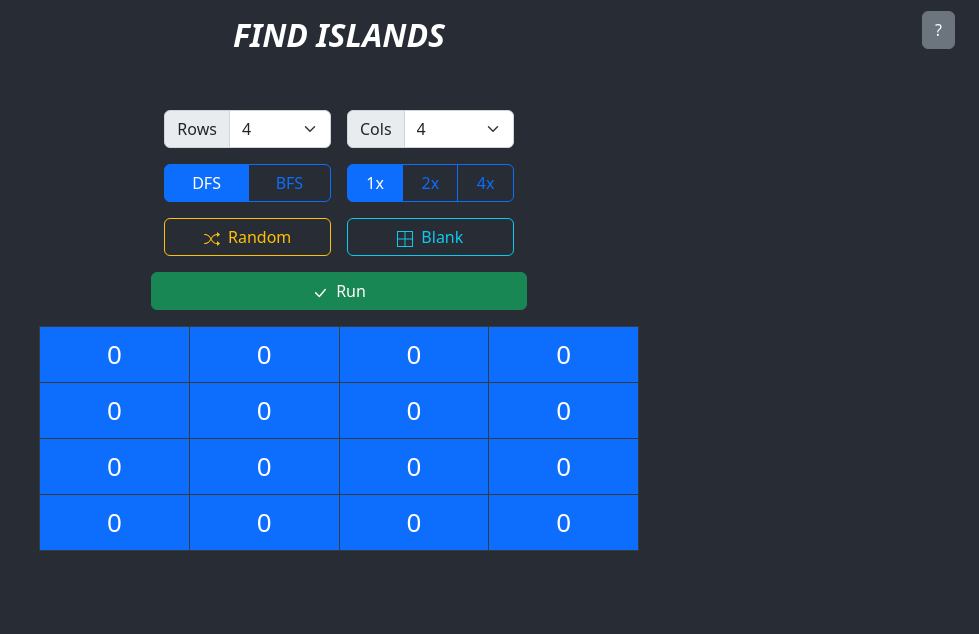
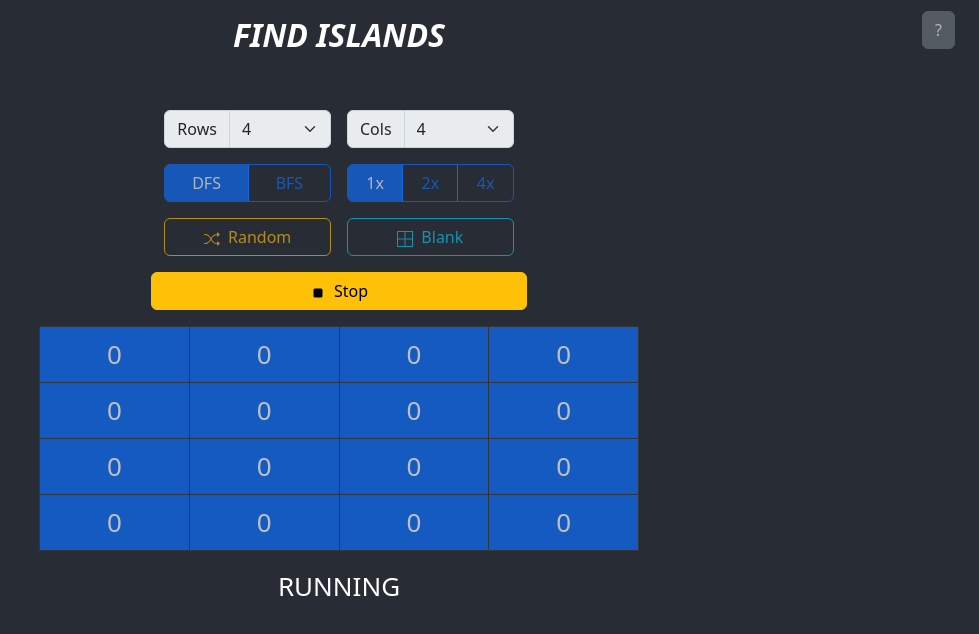
Before and after one commit to Davatata/find-islands, a React (Create React App) app: page / in a window 1280 px wide. Both pictures are taken after a click on the button "Run". Shown: the top 634 px of the page, without its empty margins (301-1280 px from the left). Built offline with nearby package versions, Linux system fonts and the light colour scheme.

Commit message:
added running/not running state

```diff
--- a/src/App.css
+++ b/src/App.css
@@ -44,6 +44,12 @@
   background-color: #ffffff38 !important;
 }
 
+table[disabled]
+{
+  pointer-events: none;
+  opacity: 0.7;
+}
+
 @media (max-width: 575.98px) {
   * {
     font-size: small !important;
--- a/src/App.js
+++ b/src/App.js
@@ -7,11 +7,10 @@ function App() {
   const [cols, setCols] = useState(4);
   const [algo, setAlgo] = useState("DFS");
   const [speed, setSpeed] = useState(1);
-  const [badRows, setBadRows] = useState(false);
-  const [badCols, setBadCols] = useState(false);
   const [tempGrid, setTempGrid] = useState([]);
   const [finalGrid, setFinalGrid] = useState([]);
   const didMount = useRef(false);
+  const [isTraversing, setIsTraversing] = useState(false);
 
   // Run everytime the rows or cols are changed.
   useEffect(() => {
@@ -79,10 +78,8 @@ function App() {
     var rowsValue = getInputRows();
 
     if (isRowsValid()) {
-      setBadRows(false);
       setRows(rowsValue);
     } else {
-      setBadRows(true);
       setFinalGrid([]);
     }
 
@@ -92,10 +89,8 @@ function App() {
     console.log("validating cols");
     var colsValue = getInputCols();
     if (isColsValid()) {
-      setBadCols(false);
       setCols(colsValue);
     } else {
-      setBadCols(true);
       setFinalGrid([]);
     }
 
@@ -150,19 +145,24 @@ function App() {
     }
 
     // Iterate all the 0's and 1's and perform traversal
-    // for (let i = 0; i < cellHolder.length; i++) {
-    //   for (let j = 0; j < cellHolder[i].length; j++) {
-    //     if (cellHolder[i][j].textContent === '0') {
-    //       cellHolder[i][j].classList.remove(...landClasses);
-    //       cellHolder[i][j].classList.add(...waterClasses);
-    //     }
-    //     else {
-    //       cellHolder[i][j].classList.remove(...waterClasses);
-    //       cellHolder[i][j].classList.add(...landClasses);
-    //     }
-    //   }
-    // }
+    for (let i = 0; i < cellHolder.length; i++) {
+      for (let j = 0; j < cellHolder[i].length; j++) {
+        if (cellHolder[i][j].textContent === '0') {
+          cellHolder[i][j].classList.remove(...landClasses);
+          cellHolder[i][j].classList.add(...waterClasses);
+        }
+        else {
+          cellHolder[i][j].classList.remove(...waterClasses);
+          cellHolder[i][j].classList.add(...landClasses);
+        }
+      }
+    }
 
+    setIsTraversing(true);
+  }
+
+  function endRun() {
+    setIsTraversing(false);
   }
 
   function randomize() {
@@ -286,7 +286,7 @@ function App() {
     <div className="App">
       <div className="App-container p-3">
         <div className="mx-4 my-2 help-button">
-          <button className="btn btn-secondary">?</button>
+          <button className="btn btn-secondary" disabled={isTraversing}>?</button>
         </div>
 
         <h1 className="fs-2 fst-italic fw-bold text-uppercase">Find Islands</h1>
@@ -296,7 +296,8 @@ function App() {
             <div className='col-5 p-0'>
               <div className="input-group mb-3">
                 <label className="input-group-text" htmlFor="RowsInput">Rows</label>
-                <select className="form-select" id="RowsInput" onChange={handleRowsChange}>
+                <select className="form-select" id="RowsInput" onChange={handleRowsChange}
+                  disabled={isTraversing}>
                   <option value="1">1</option>
                   <option value="2">2</option>
                   <option value="4">4</option>
@@ -312,7 +313,8 @@ function App() {
             <div className='col-5 p-0'>
               <div className="input-group mb-3">
               <label className="input-group-text" htmlFor="ColsInput">Cols</label>
-                <select className="form-select" id="ColsInput" onChange={handleColsChange}>
+                <select className="form-select" id="ColsInput" onChange={handleColsChange}
+                  disabled={isTraversing}>
                   <option value="1">1</option>
                   <option value="2">2</option>
                   <option value="4">4</option>
@@ -331,26 +333,26 @@ function App() {
             <div className='col-5 p-0'>
               <div className="btn-group float-start w-100" role="group" aria-label="Basic radio toggle button group" onChange={handleAlgoChange}>
                 <input type="radio" className="btn-check" name="Algo" id="Algo1"
-                  autoComplete="off" value={Algos.DFS} defaultChecked/>
+                  autoComplete="off" value={Algos.DFS} defaultChecked disabled={isTraversing}/>
                 <label className="btn btn-outline-primary" htmlFor="Algo1" title="Depth First Search">{Algos.DFS}</label>
 
                 <input type="radio" className="btn-check" name="Algo" id="Algo2"
-                  autoComplete="off" value={Algos.BFS} />
+                  autoComplete="off" value={Algos.BFS} disabled={isTraversing}/>
                 <label className="btn btn-outline-primary" htmlFor="Algo2" title="Breadth First Search">{Algos.BFS}</label>
               </div>
             </div>
             <div className='col-5 p-0'>
                 <div className="btn-group float-start w-100" role="group" aria-label="Basic radio toggle button group" onChange={handleSpeedChange}>
                   <input type="radio" className="btn-check" name="RunSpeed" id="RunSpeed1" autoComplete="off" defaultChecked
-                    value={Speeds.Speed1}/>
+                    value={Speeds.Speed1} disabled={isTraversing}/>
                   <label className="btn btn-outline-primary" htmlFor="RunSpeed1" title="1x Speed">{Speeds.Speed1}x</label>
 
                   <input type="radio" className="btn-check" name="RunSpeed" id="RunSpeed2" autoComplete="off"
-                    value={Speeds.Speed2}/>
+                    value={Speeds.Speed2} disabled={isTraversing}/>
                   <label className="btn btn-outline-primary" htmlFor="RunSpeed2" title="2x Speed">{Speeds.Speed2}x</label>
 
                   <input type="radio" className="btn-check" name="RunSpeed" id="RunSpeed3" autoComplete="off"
-                    value={Speeds.Speed4}/>
+                    value={Speeds.Speed4} disabled={isTraversing}/>
                   <label className="btn btn-outline-primary" htmlFor="RunSpeed3" title="4x Speed">{Speeds.Speed4}x</label>
                 </div>
             </div>
@@ -360,7 +362,7 @@ function App() {
             <div className='col-5 p-0'>
               <div className="input-group mb-3 float-end">
                 <button className="btn btn-outline-warning w-100" onClick={randomize}
-                  disabled={finalGrid.length === 0} title="Randomize grid">
+                  disabled={isTraversing || finalGrid.length === 0} title="Randomize grid">
                   <svg xmlns="http://www.w3.org/2000/svg" width="16" height="16" fill="currentColor" className="bi bi-shuffle" viewBox="0 0 16 16">
                     <path fillRule="evenodd" d="M0 3.5A.5.5 0 0 1 .5 3H1c2.202 0 3.827 1.24 4.874 2.418.49.552.865 1.102 1.126 1.532.26-.43.636-.98 1.126-1.532C9.173 4.24 10.798 3 13 3v1c-1.798 0-3.173 1.01-4.126 2.082A9.624 9.624 0 0 0 7.556 8a9.624 9.624 0 0 0 1.317 1.918C9.828 10.99 11.204 12 13 12v1c-2.202 0-3.827-1.24-4.874-2.418A10.595 10.595 0 0 1 7 9.05c-.26.43-.636.98-1.126 1.532C4.827 11.76 3.202 13 1 13H.5a.5.5 0 0 1 0-1H1c1.798 0 3.173-1.01 4.126-2.082A9.624 9.624 0 0 0 6.444 8a9.624 9.624 0 0 0-1.317-1.918C4.172 5.01 2.796 4 1 4H.5a.5.5 0 0 1-.5-.5z"/>
                     <path d="M13 5.466V1.534a.25.25 0 0 1 .41-.192l2.36 1.966c.12.1.12.284 0 .384l-2.36 1.966a.25.25 0 0 1-.41-.192zm0 9v-3.932a.25.25 0 0 1 .41-.192l2.36 1.966c.12.1.12.284 0 .384l-2.36 1.966a.25.25 0 0 1-.41-.192z"/>
@@ -371,7 +373,7 @@ function App() {
             <div className='col-5 p-0'>
               <div className="input-group mb-3 float-end">
                 <button className="btn btn-outline-info w-100" onClick={setBlank}
-                  disabled={badCols || badRows} title="Set all cells to 0">
+                  disabled={isTraversing} title="Set all cells to 0">
                 <svg xmlns="http://www.w3.org/2000/svg" width="16" height="16" fill="currentColor" className="bi bi-border-all" viewBox="0 0 16 16">
                   <path d="M0 0h16v16H0V0zm1 1v6.5h6.5V1H1zm7.5 0v6.5H15V1H8.5zM15 8.5H8.5V15H15V8.5zM7.5 15V8.5H1V15h6.5z"/>
                 </svg>
@@ -382,13 +384,22 @@ function App() {
 
           <div className='gap-3 justify-content-center row'>
             <div className="input-group mb-3">
-              <button className="btn btn-success w-100" onClick={run}
-                disabled={badCols || badRows || finalGrid.length === 0} title="Traverse the grid">
-                <svg xmlns="http://www.w3.org/2000/svg" width="16" height="16" fill="currentColor" className="bi bi-check-lg" viewBox="0 0 16 16">
-                  <path d="M12.736 3.97a.733.733 0 0 1 1.047 0c.286.289.29.756.01 1.05L7.88 12.01a.733.733 0 0 1-1.065.02L3.217 8.384a.757.757 0 0 1 0-1.06.733.733 0 0 1 1.047 0l3.052 3.093 5.4-6.425a.247.247 0 0 1 .02-.022Z"/>
+              {!isTraversing &&
+                <button className="btn btn-success w-100" onClick={run}
+                disabled={isTraversing || finalGrid.length === 0} title="Traverse the grid">
+                <svg xmlns="http://www.w3.org/2000/svg" width="16" height="16" fill="currentColor" class="bi bi-play-fill" viewBox="0 0 16 16">
+                  <path d="m11.596 8.697-6.363 3.692c-.54.313-1.233-.066-1.233-.697V4.308c0-.63.692-1.01 1.233-.696l6.363 3.692a.802.802 0 0 1 0 1.393z"/>
                 </svg>
-
-                <span className='mx-1'></span>Run</button>
+                  <span className='mx-1'></span>Run</button>
+              }
+              {isTraversing &&
+                <button className="btn btn-warning w-100" onClick={endRun}
+                  title="Stop traversing">
+                  <svg xmlns="http://www.w3.org/2000/svg" width="16" height="16" fill="currentColor" class="bi bi-stop-fill" viewBox="0 0 16 16">
+                    <path d="M5 3.5h6A1.5 1.5 0 0 1 12.5 5v6a1.5 1.5 0 0 1-1.5 1.5H5A1.5 1.5 0 0 1 3.5 11V5A1.5 1.5 0 0 1 5 3.5z"/>
+                  </svg>
+                  <span className='mx-1'></span>Stop</button>
+              }
             </div>
           </div>
 
@@ -397,7 +408,8 @@ function App() {
 
         <div className='container grid-container'>
           <div className='row justify-content-center'>
-              <table id='islandGrid' className='table table-bordered table-dark'>
+              <table id='islandGrid' className='table table-bordered table-dark'
+                disabled={isTraversing}>
                 <tbody>
                   {finalGrid}
                 </tbody>
@@ -405,6 +417,10 @@ function App() {
             </div>
         </div>
 
+        {isTraversing &&
+          <div>RUNNING</div>
+        }
+
       </div>
     </div>
   );
```
